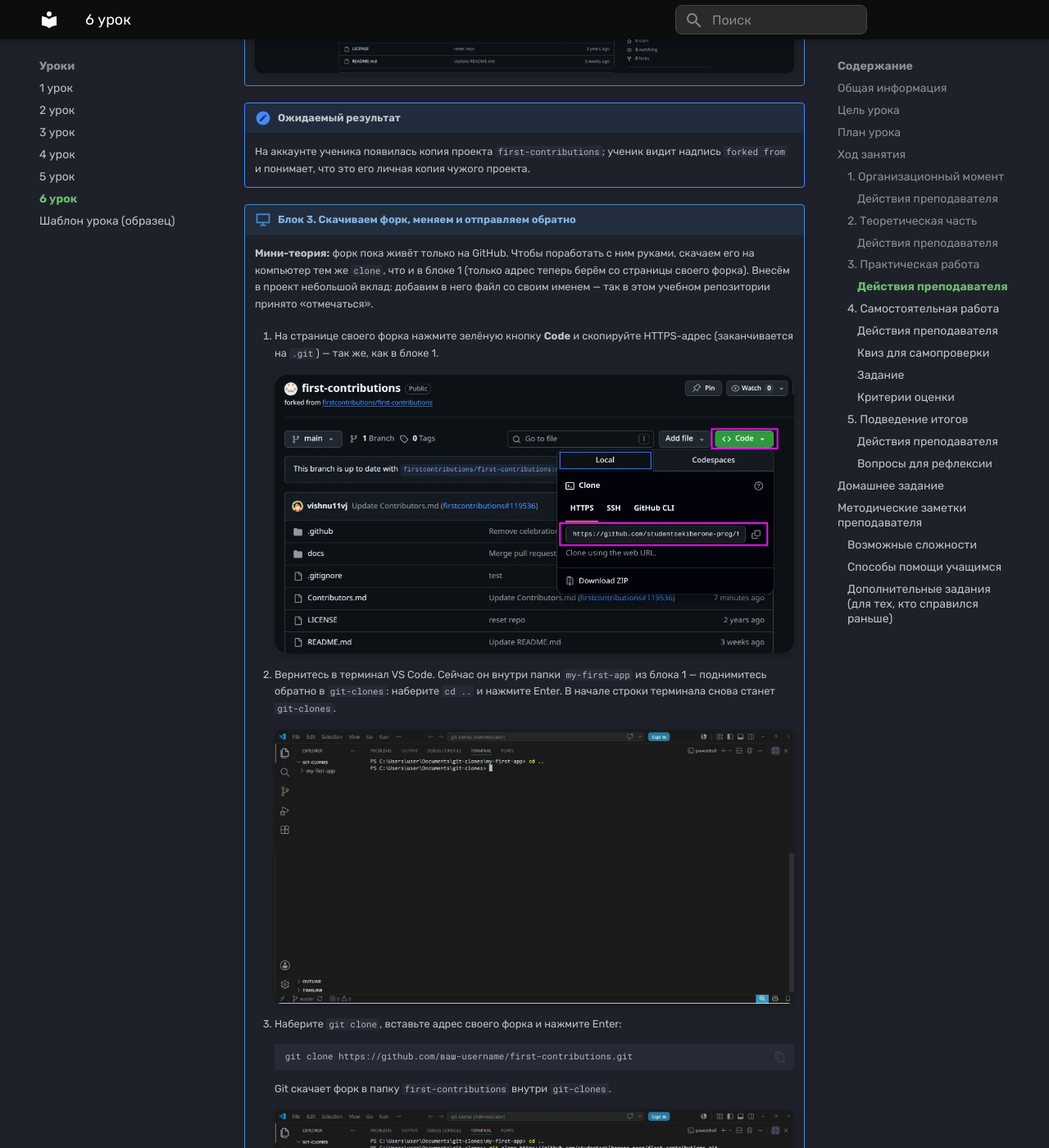
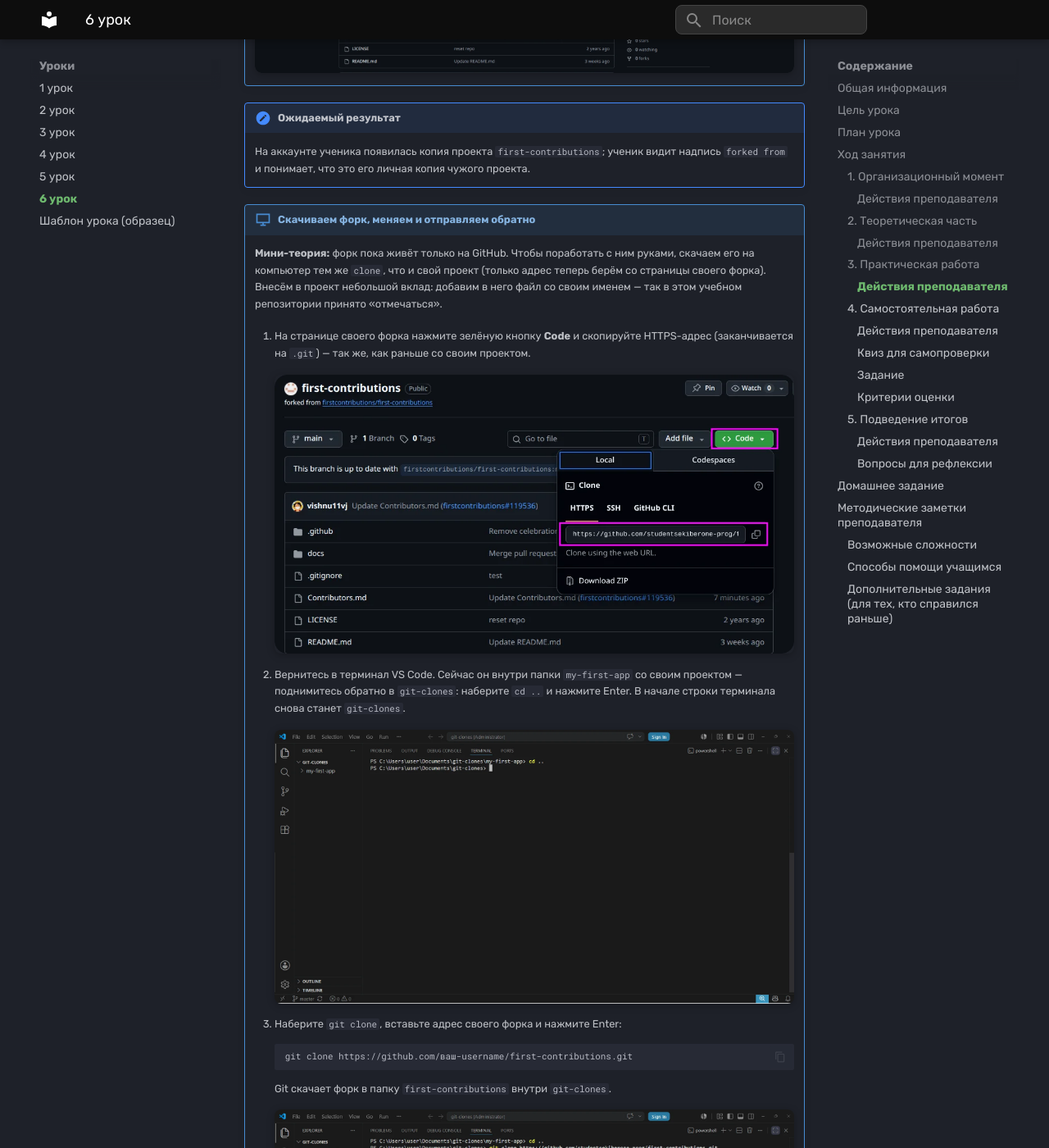
Before and after one commit to talaev-sergey/edu-modules, an MkDocs documentation site: the page built from modules/git-github/docs/lessons/lesson_06.md, in a window 1280 px wide and 1400 px high, scrolled down 5864 px. Shown: the whole window at 82% size. Built offline with MkDocs 1.6.1 and Material for MkDocs 9.7.7, drawn with Linux system fonts in a browser that asks for light colours; some of the changed text lies outside the part shown.

Commit message:
docs(lesson-06): drop Блок N prefix from slides and body

```diff
--- a/modules/git-github/docs/lessons/lesson_06.md
+++ b/modules/git-github/docs/lessons/lesson_06.md
@@ -87,11 +87,11 @@
 
 #### Действия преподавателя
 
-- Работаем по принципу «Я показываю — делаем вместе — делаешь сам». Каждый новый шаг сначала показать на проекторе, затем ученики повторяют у себя и проверяют результат. Блоки 1–3 проходим вместе шаг в шаг.
+- Работаем по принципу «Я показываю — делаем вместе — делаешь сам». Каждый новый шаг сначала показать на проекторе, затем ученики повторяют у себя и проверяют результат. Все три части проходим вместе шаг в шаг.
 - Сложнее всего ученикам даётся ориентация в папках: где сейчас открыт терминал и куда именно скачается проект. Поэтому весь урок все клоны складываем в одну заранее созданную папку и каждый раз вслух проговариваем, в какой папке мы находимся.
 - Команды Git вводим во встроенном терминале VS Code (меню Terminal → New Terminal), а сайт GitHub открываем в браузере; будем переключаться между этими двумя окнами.
 
-!!! slide "Блок 1. Скачиваем свой проект командой clone"
+!!! slide "Скачиваем свой проект командой clone"
     **Мини-теория:** проверим, как работает `clone`, на своём же проекте. Представим, что мы сели за новый, чистый компьютер, на котором нашего проекта ещё нет, и хотим скачать его с GitHub. Сначала подготовим отдельную папку, куда будем складывать все скачанные проекты, чтобы не путать их с рабочей папкой `my-first-app`.
 
     1. Создайте папку для скачанных проектов там же, где лежат ваши проекты (например, «Документы» или папку, которую укажет тьютор; не на Рабочем столе). Откройте Проводник (Win+E), перейдите в эту папку, щёлкните правой кнопкой мыши по пустому месту, выберите **Создать — Папку** и назовите её `git-clones` (английскими буквами, без пробелов).
@@ -119,7 +119,7 @@
 !!! note "Заметка про публичный репозиторий"
     Репозиторий с урока 5 публичный (Public), поэтому скачивается без пароля. Если Git просит вход — значит, скопирован адрес приватного репозитория или адрес с опечаткой; сверьте адрес со страницей на GitHub.
 
-!!! slide "Блок 2. Делаем форк настоящего открытого проекта"
+!!! slide "Делаем форк настоящего открытого проекта"
     **Мини-теория:** теперь поработаем с настоящим чужим проектом из интернета. На GitHub есть репозиторий `first-contributions` — его специально открыли, чтобы новички со всего мира тренировались делать форк и предлагать свои изменения. Менять чужой репозиторий напрямую нельзя, поэтому сначала сделаем его копию на своём аккаунте — форк. После этого в списке репозиториев на твоём GitHub появится `first-contributions`, и это будет уже твоя личная копия.
 
     1. В браузере откройте страницу проекта по адресу с доски: `https://github.com/firstcontributions/first-contributions`.
@@ -135,14 +135,14 @@
 !!! note "Ожидаемый результат"
     На аккаунте ученика появилась копия проекта `first-contributions`; ученик видит надпись `forked from` и понимает, что это его личная копия чужого проекта.
 
-!!! slide "Блок 3. Скачиваем форк, меняем и отправляем обратно"
-    **Мини-теория:** форк пока живёт только на GitHub. Чтобы поработать с ним руками, скачаем его на компьютер тем же `clone`, что и в блоке 1 (только адрес теперь берём со страницы своего форка). Внесём в проект небольшой вклад: добавим в него файл со своим именем — так в этом учебном репозитории принято «отмечаться».
+!!! slide "Скачиваем форк, меняем и отправляем обратно"
+    **Мини-теория:** форк пока живёт только на GitHub. Чтобы поработать с ним руками, скачаем его на компьютер тем же `clone`, что и свой проект (только адрес теперь берём со страницы своего форка). Внесём в проект небольшой вклад: добавим в него файл со своим именем — так в этом учебном репозитории принято «отмечаться».
 
-    1. На странице своего форка нажмите зелёную кнопку **Code** и скопируйте HTTPS-адрес (заканчивается на `.git`) — так же, как в блоке 1.
+    1. На странице своего форка нажмите зелёную кнопку **Code** и скопируйте HTTPS-адрес (заканчивается на `.git`) — так же, как раньше со своим проектом.
 
         ![Кнопка Code на странице форка с HTTPS-адресом, заканчивающимся на .git](../assets/images/lesson_06_fork_code_url.webp)
 
-    2. Вернитесь в терминал VS Code. Сейчас он внутри папки `my-first-app` из блока 1 — поднимитесь обратно в `git-clones`: наберите `cd ..` и нажмите Enter. В начале строки терминала снова станет `git-clones`.
+    2. Вернитесь в терминал VS Code. Сейчас он внутри папки `my-first-app` со своим проектом — поднимитесь обратно в `git-clones`: наберите `cd ..` и нажмите Enter. В начале строки терминала снова станет `git-clones`.
 
         ![Терминал VS Code: команда cd .. возвращает в папку git-clones](../assets/images/lesson_06_cd_back.webp)
 
```
